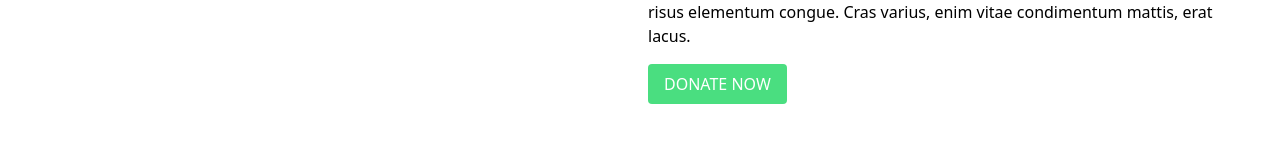
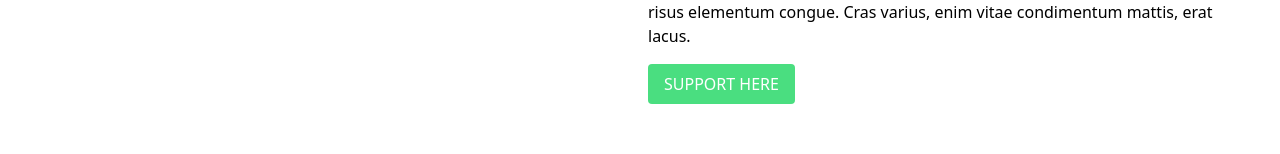
Before and after one commit to stroogle/networth_tracker_front, a Nuxt app: page / in a window 1280 px wide. Shown: the part 968-1122 px from the top of the page. Built offline with nearby package versions, Linux system fonts and the light colour scheme.

Commit message:
Modified button

```diff
--- a/components/Home/About.vue
+++ b/components/Home/About.vue
@@ -13,7 +13,7 @@
                 Donec porttitor turpis eu mi tempus facilisis. Maecenas id ullamcorper elit, quis tempus enim. In dignissim dolor in accumsan tincidunt. Donec vel diam vitae risus elementum congue. Cras varius, enim vitae condimentum mattis, erat lacus.
             </p>
             <NuxtLink target="_blank" to="https://www.buymeacoffee.com/colm">
-                <Button type="primary" class="w-full text-center lg:w-fit">Donate Now</Button>
+                <Button type="primary" class="w-full text-center lg:w-fit">Support Here</Button>
             </NuxtLink>
         </section>
     </article>
```
